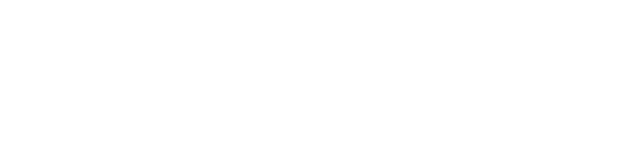
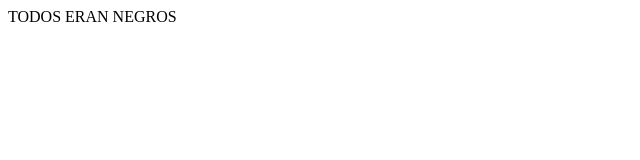
Before and after one commit to ALBERTOSC260304/bd, a plain HTML site: page PAPELERIA SAN JOSE/index.html in a window 1280 px wide. Shown: the whole page, without its empty margins (0-640 px from the left). Drawn offline with Linux system fonts and the light colour scheme.

Commit message:
index.html

```diff
--- a/PAPELERIA SAN JOSE/index.html
+++ b/PAPELERIA SAN JOSE/index.html
@@ -4,6 +4,9 @@
     <meta charset="UTF-8">
     <meta name="viewport" content="width=device-width, initial-scale=1.0">
     <title>Document</title>
+
+TODOS ERAN NEGROS
+
 </head>
 <body>
 
```
